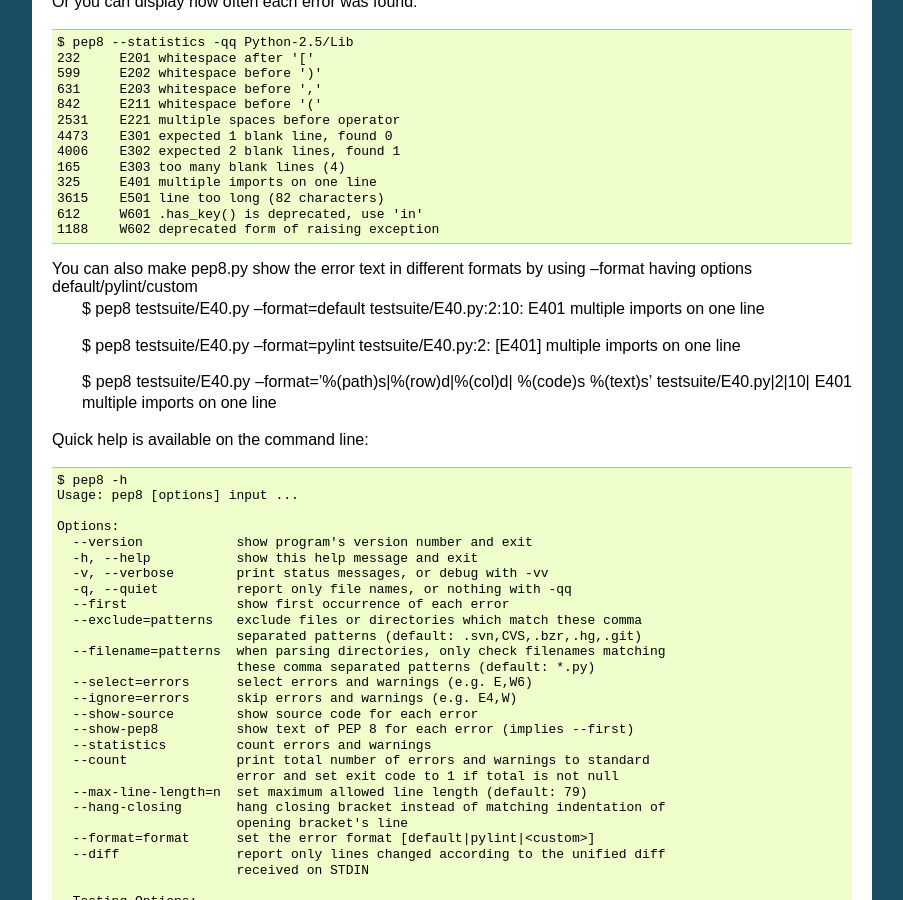
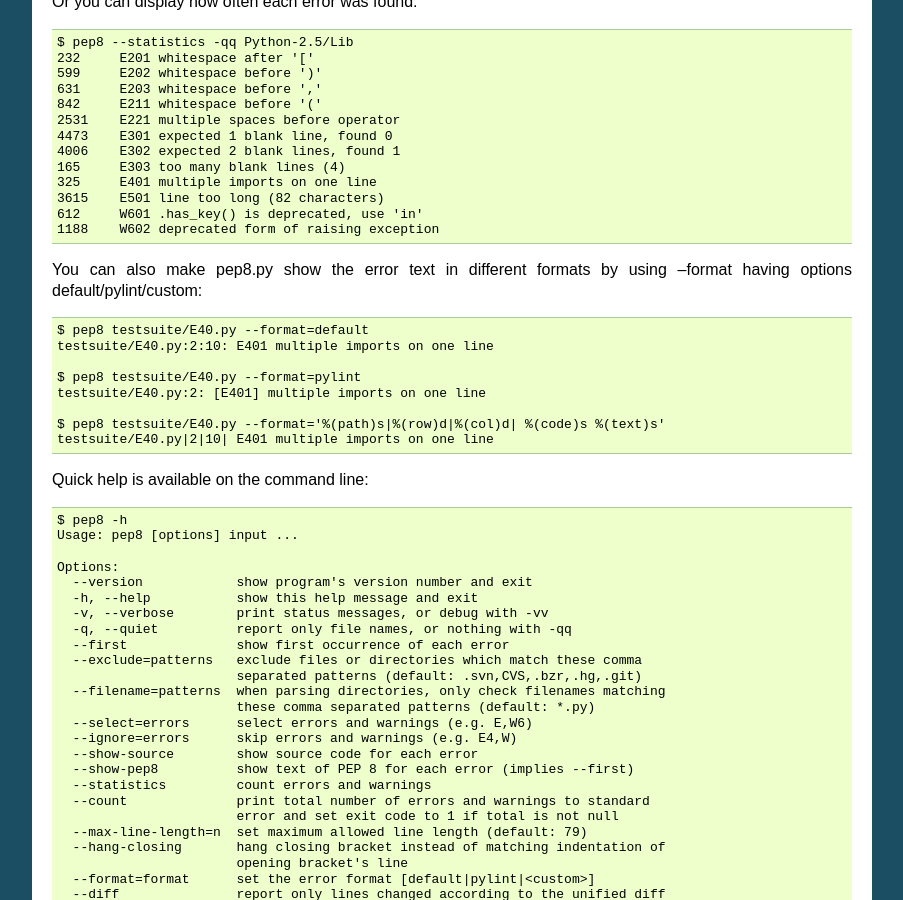
Before and after one commit to PyCQA/pycodestyle, a Sphinx documentation site: the page built from docs/intro.rst, in a window 1280 px wide and 900 px high, scrolled down 1518 px. Shown: the whole window, without its empty margins (198-1101 px from the left). Built offline with Sphinx 7.4.7, drawn with Linux system fonts in a browser that asks for light colours.

```diff
--- a/docs/intro.rst
+++ b/docs/intro.rst
@@ -111,7 +111,8 @@ Or you can display how often each error was found::
   612     W601 .has_key() is deprecated, use 'in'
   1188    W602 deprecated form of raising exception
 
-You can also make pep8.py show the error text in different formats by using --format having options default/pylint/custom
+You can also make pep8.py show the error text in different formats by using --format having options default/pylint/custom::
+
   $ pep8 testsuite/E40.py --format=default
   testsuite/E40.py:2:10: E401 multiple imports on one line
 
```
